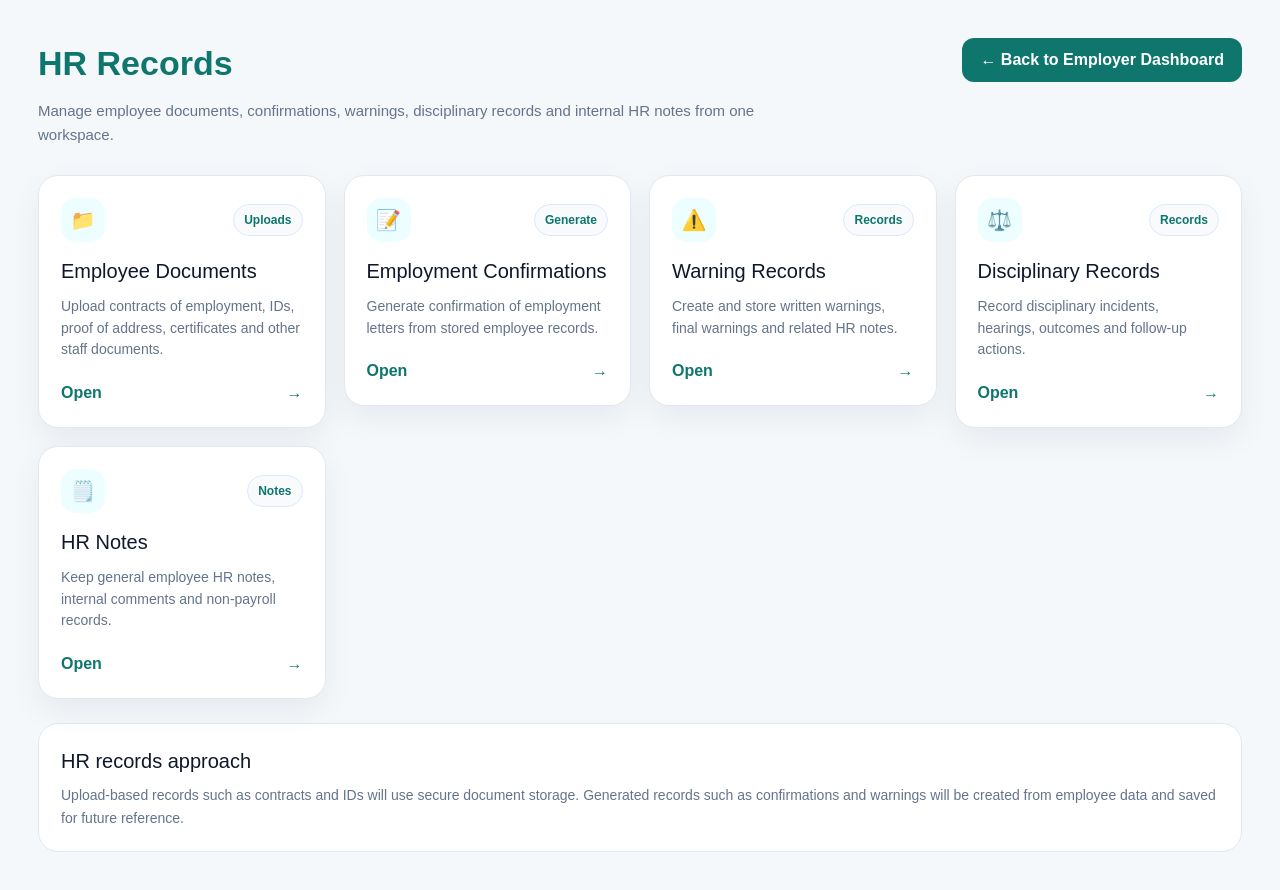
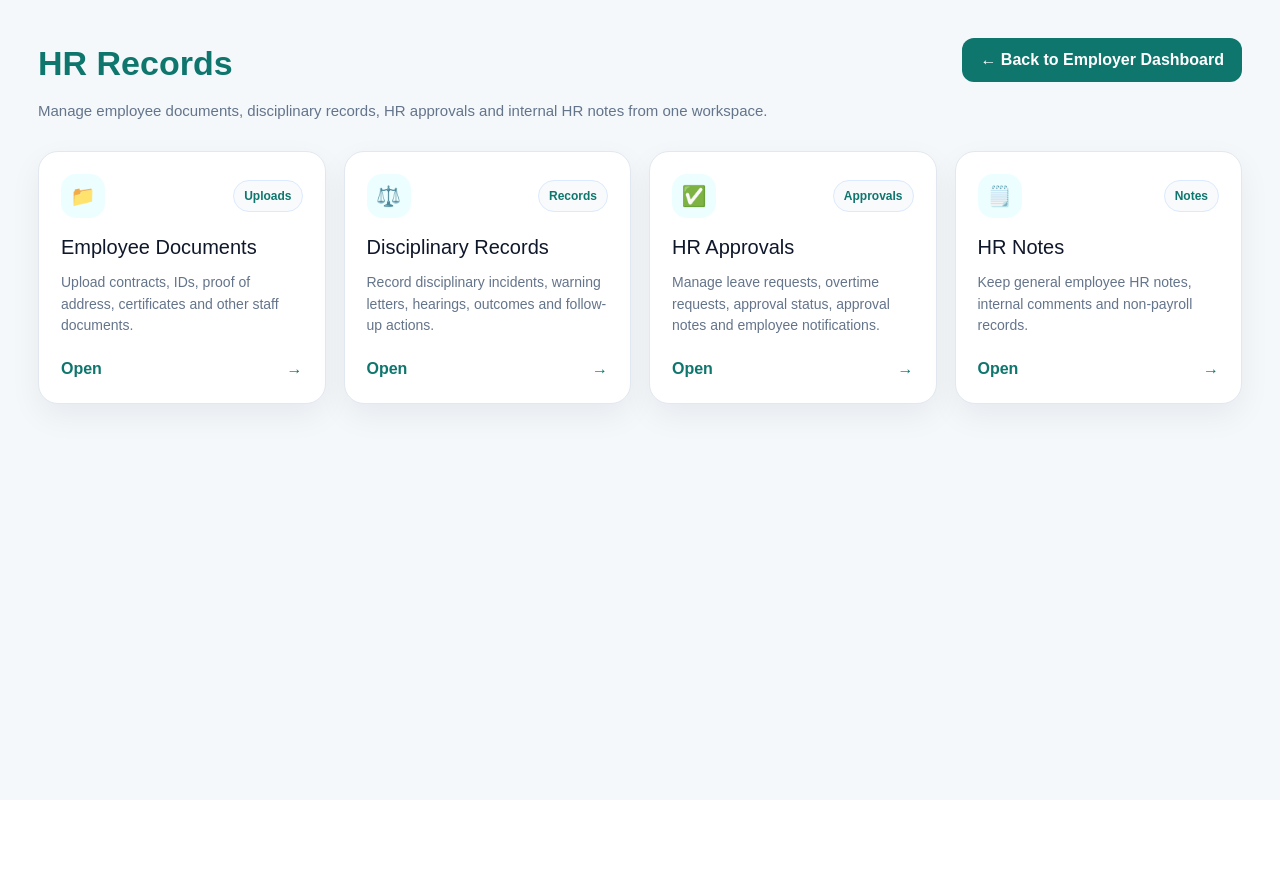
Before and after one commit to KaonPM/wageflow, a Next.js app: page /employer/hr in a window 1280 px wide. After the commit the page ends 800 px from the top, so only its background shows below. Built offline with nearby package versions, Linux system fonts and the light colour scheme.

Commit message:
Simplify HR records cards

```diff
--- a/app/employer/hr/page.tsx
+++ b/app/employer/hr/page.tsx
@@ -6,9 +6,10 @@ export default function EmployerHRPage() {
       <section style={header}>
         <div>
           <h1 style={title}>HR Records</h1>
+
           <p style={subtitle}>
-            Manage employee documents, confirmations, warnings, disciplinary
-            records and internal HR notes from one workspace.
+            Manage employee documents, disciplinary records, HR approvals and
+            internal HR notes from one workspace.
           </p>
         </div>
 
@@ -21,33 +22,25 @@ export default function EmployerHRPage() {
         <ModuleCard
           icon="📁"
           title="Employee Documents"
-          description="Upload contracts of employment, IDs, proof of address, certificates and other staff documents."
+          description="Upload contracts, IDs, proof of address, certificates and other staff documents."
           href="/employer/hr/documents"
           tag="Uploads"
         />
 
         <ModuleCard
-          icon="📝"
-          title="Employment Confirmations"
-          description="Generate confirmation of employment letters from stored employee records."
-          href="/employer/hr/confirmations"
-          tag="Generate"
-        />
-
-        <ModuleCard
-          icon="⚠️"
-          title="Warning Records"
-          description="Create and store written warnings, final warnings and related HR notes."
-          href="/employer/hr/warnings"
+          icon="⚖️"
+          title="Disciplinary Records"
+          description="Record disciplinary incidents, warning letters, hearings, outcomes and follow-up actions."
+          href="/employer/hr/disciplinary"
           tag="Records"
         />
 
         <ModuleCard
-          icon="⚖️"
-          title="Disciplinary Records"
-          description="Record disciplinary incidents, hearings, outcomes and follow-up actions."
-          href="/employer/hr/disciplinary"
-          tag="Records"
+          icon="✅"
+          title="HR Approvals"
+          description="Manage leave requests, overtime requests, approval status, approval notes and employee notifications."
+          href="/employer/hr/approvals"
+          tag="Approvals"
         />
 
         <ModuleCard
@@ -57,15 +50,6 @@ export default function EmployerHRPage() {
           href="/employer/hr/notes"
           tag="Notes"
         />
-      </section>
-
-      <section style={infoBox}>
-        <h2 style={infoTitle}>HR records approach</h2>
-        <p style={infoText}>
-          Upload-based records such as contracts and IDs will use secure
-          document storage. Generated records such as confirmations and warnings
-          will be created from employee data and saved for future reference.
-        </p>
       </section>
     </main>
   );
@@ -93,6 +77,7 @@ function ModuleCard({
         </div>
 
         <h2 style={cardTitle}>{title}</h2>
+
         <p style={cardText}>{description}</p>
 
         <div style={cardFooter}>
@@ -149,7 +134,6 @@ const grid = {
   display: "grid",
   gridTemplateColumns: "repeat(auto-fit, minmax(230px, 1fr))",
   gap: "18px",
-  marginBottom: "24px",
 };
 
 const link = {
@@ -219,23 +203,3 @@ const cardFooter = {
   color: "#0f766e",
   fontWeight: 800,
 };
-
-const infoBox = {
-  background: "#ffffff",
-  border: "1px solid #e2e8f0",
-  borderRadius: "20px",
-  padding: "22px",
-};
-
-const infoTitle = {
-  margin: "0 0 8px",
-  color: "#0f172a",
-  fontSize: "20px",
-};
-
-const infoText = {
-  margin: 0,
-  color: "#64748b",
-  fontSize: "14px",
-  lineHeight: 1.6,
-};
```
